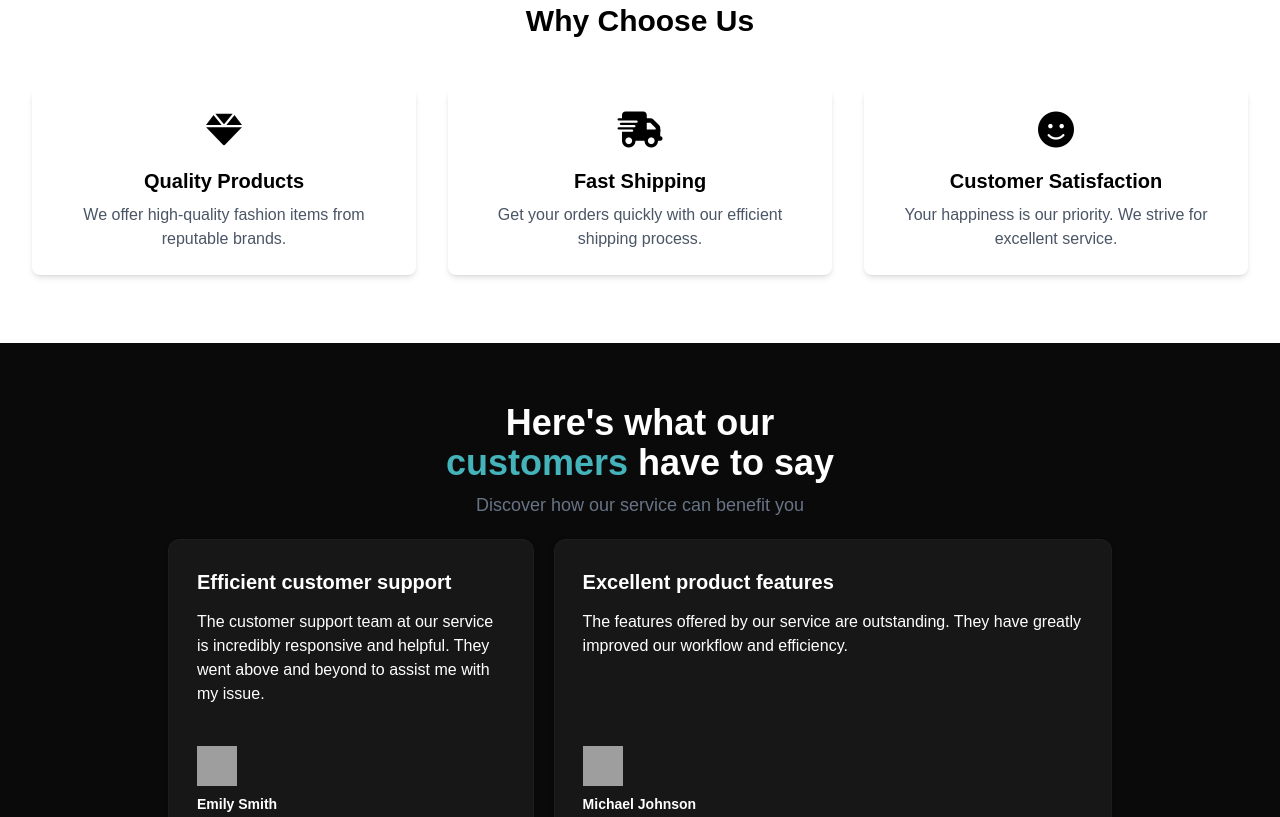
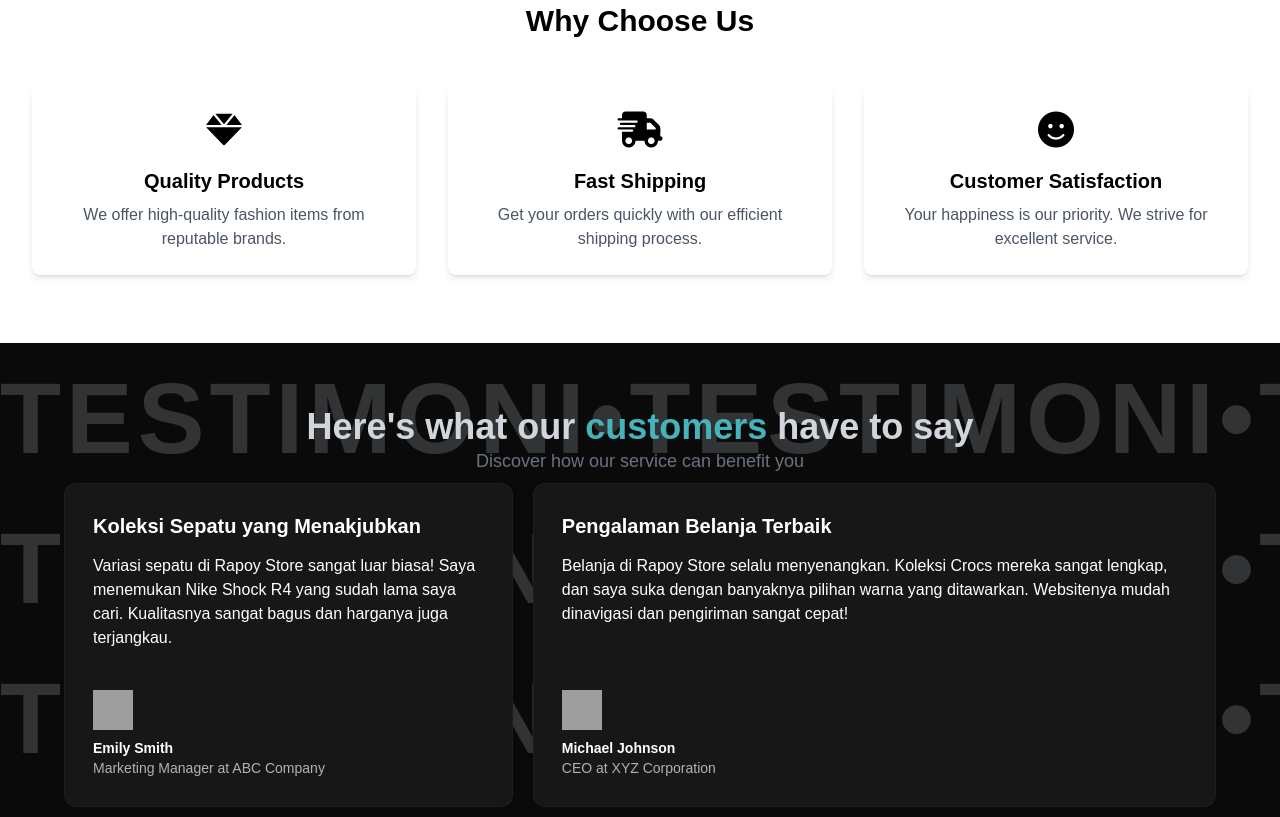
Before and after one commit to Hizkia-Dustin/Rapoystore, a plain HTML site: page homepage/index.html in a window 1280 px wide. Shown: the part 1983-2800 px from the top of the page. Drawn offline with nearby package versions, Linux system fonts and the light colour scheme; grey boxes are pictures that could not be loaded; a web font is replaced by a local one.

Commit message:
Update index.html

```diff
--- a/homepage/index.html
+++ b/homepage/index.html
@@ -65,7 +65,7 @@
     </style>
     <title>Rapoy Store</title>
   </head>
-  <body style="overflow-x">
+  <body style="overflow-x:hidden">
 
     <!-- Header Start -->
     <header class="bg-white/30 backdrop-blur-md backdrop-filter fixed w-full z-50 shadow-sm dark:bg-gray-900/30">
@@ -148,7 +148,7 @@
       <div class="absolute inset-0 w-full h-full z-0 pointer-events-none">
         <div class="flex flex-col py-20 justify-between h-full">
           <h3 class="whitespace-nowrap text-[100px] font-bold text-gray-300 tracking-wider select-none w-[400%]" data-direction="left"><span>RAPOY STORE•RAPOY STORE•RAPOY STORE•RAPOY STORE•RAPOY STORE•RAPOY STORE•RAPOY STORE•RAPOY STORE•RAPOY STORE•RAPOY STORE•RAPOY STORE•RAPOY STORE•RAPOY STORE•RAPOY STORE•RAPOY STORE•RAPOY STORE•</span></h3>
-          <h3 class="whitespace-nowrap text-[100px] font-bold text-gray-300 tracking-wider select-none w-[400%]" data-direction="right"><span>RAPOY STORE•RAPOY STORE•RAPOY STORE•RAPOY STORE•RAPOY STORE•RAPOY STORE•RAPOY STORE•RAPOY STORE•RAPOY STORE•RAPOY STORE•RAPOY STORE•RAPOY STORE•RAPOY STORE•RAPOY STORE•RAPOY STORE•RAPOY STORE•RAPOY STORE•</span></h3>
+          <h3 class="whitespace-nowrap text-[100px] font-bold text-gray-300 tracking-wider select-none w-[400%]" data-direction="right"><span>RAPOY STORE•RAPOY STORE•RAPOY STORE•RAPOY STORE•RAPOY STORE•RAPOY STORE•RAPOY STORE•RAPOY STORE•RAPOY STORE•RAPOY STORE•RAPOY STORE•RAPOY STORE•RAPOY STORE•RAPOY STORE•RAPOY STORE•RAPOY STORE•RAPOY STORE•RAPOY STORE•RAPOY STORE•</span></h3>
           <h3 class="whitespace-nowrap text-[100px] font-bold text-gray-300 tracking-wider select-none w-[400%]" data-direction="left"><span>RAPOY STORE•RAPOY STORE•RAPOY STORE•RAPOY STORE•RAPOY STORE•RAPOY STORE•RAPOY STORE•RAPOY STORE•RAPOY STORE•RAPOY STORE•RAPOY STORE•RAPOY STORE•RAPOY STORE•RAPOY STORE•RAPOY STORE•RAPOY STORE•</span></h3>
           <h3 class="whitespace-nowrap text-[100px] font-bold text-gray-300 tracking-wider select-none w-[400%]" data-direction="right"><span>RAPOY STORE•RAPOY STORE•RAPOY STORE•RAPOY STORE•RAPOY STORE•RAPOY STORE•RAPOY STORE•RAPOY STORE•RAPOY STORE•RAPOY STORE•RAPOY STORE•RAPOY STORE•RAPOY STORE•RAPOY STORE•RAPOY STORE•RAPOY STORE•RAPOY STORE•RAPOY STORE•RAPOY STORE•</span></h3>
 
@@ -336,20 +336,35 @@
       </div>
     </section>
 
-    <div class="bg-neutral-950">
-      <section class="max-w-5xl mx-auto w-full px-10 py-10">
-        <div class="flex items-center justify-center flex-col gap-y-2 py-5">
-          <h2 class="text-2xl md:text-3xl lg:text-4xl font-bold max-w-md mx-auto text-center text-white">Here's what our
+    <!-- Testimonials Section -->
+    <div class="bg-neutral-950 py-16 px-4 sm:px-6 md:px-8 relative overflow-hidden">
+      <!-- Background Scrolling Text -->
+      <div class="absolute inset-0 overflow-hidden">
+        <div class="flex flex-col justify-between h-full opacity-20">
+          <h2 class="whitespace-nowrap text-[100px] font-bold text-gray-300 tracking-wider select-none w-[400%] transform skew-y-[6deg]" data-direction="left"><span>TESTIMONI•TESTIMONI•TESTIMONI•TESTIMONI•TESTIMONI•TESTIMONI•TESTIMONI•TESTIMONI•TESTIMONI•TESTIMONI•TESTIMONI•TESTIMONI•TESTIMONI•TESTIMONI•TESTIMONI•TESTIMONI•</span></h2>
+          <h2 class="whitespace-nowrap text-[100px] font-bold text-gray-300 tracking-wider select-none w-[400%] transform skew-y-[6deg]" data-direction="right"><span>TESTIMONI•TESTIMONI•TESTIMONI•TESTIMONI•TESTIMONI•TESTIMONI•TESTIMONI•TESTIMONI•TESTIMONI•TESTIMONI•TESTIMONI•TESTIMONI•TESTIMONI•TESTIMONI•TESTIMONI•TESTIMONI•TESTIMONI•</span></h2>
+          <h2 class="whitespace-nowrap text-[100px] font-bold text-gray-300 tracking-wider select-none w-[400%] transform skew-y-[6deg]" data-direction="left"><span>TESTIMONI•TESTIMONI•TESTIMONI•TESTIMONI•TESTIMONI•TESTIMONI•TESTIMONI•TESTIMONI•TESTIMONI•TESTIMONI•TESTIMONI•TESTIMONI•TESTIMONI•TESTIMONI•TESTIMONI•TESTIMONI•</span></h2>
+          <h2 class="whitespace-nowrap text-[100px] font-bold text-gray-300/20 tracking-wider select-none w-[400%] transform skew-y-[6deg]" data-direction="right"><span>TESTIMONI•TESTIMONI•TESTIMONI•TESTIMONI•TESTIMONI•TESTIMONI•TESTIMONI•TESTIMONI•TESTIMONI•TESTIMONI•TESTIMONI•TESTIMONI•TESTIMONI•TESTIMONI•TESTIMONI•TESTIMONI•TESTIMONI•</span></h2>
+          <h2 class="whitespace-nowrap text-[100px] font-bold text-gray-300 tracking-wider select-none w-[400%] transform skew-y-[6deg]" data-direction="left"><span>TESTIMONI•TESTIMONI•TESTIMONI•TESTIMONI•TESTIMONI•TESTIMONI•TESTIMONI•TESTIMONI•TESTIMONI•TESTIMONI•TESTIMONI•TESTIMONI•TESTIMONI•TESTIMONI•TESTIMONI•TESTIMONI•</span></h2>
+          <h2 class="whitespace-nowrap text-[100px] font-bold text-gray-300 tracking-wider select-none w-[400%] transform skew-y-[6deg]" data-direction="right"><span>TESTIMONI•TESTIMONI•TESTIMONI•TESTIMONI•TESTIMONI•TESTIMONI•TESTIMONI•TESTIMONI•TESTIMONI•TESTIMONI•TESTIMONI•TESTIMONI•TESTIMONI•TESTIMONI•TESTIMONI•TESTIMONI•TESTIMONI•</span></h2>
+          <h2 class="whitespace-nowrap text-[100px] font-bold text-gray-300 tracking-wider select-none w-[400%] transform skew-y-[6deg]" data-direction="left"><span>TESTIMONI•TESTIMONI•TESTIMONI•TESTIMONI•TESTIMONI•TESTIMONI•TESTIMONI•TESTIMONI•TESTIMONI•TESTIMONI•TESTIMONI•TESTIMONI•TESTIMONI•TESTIMONI•TESTIMONI•TESTIMONI•</span></h2>
+          <h2 class="whitespace-nowrap text-[100px] font-bold text-gray-300/20 tracking-wider select-none w-[400%] transform skew-y-[6deg]" data-direction="right"><span>TESTIMONI•TESTIMONI•TESTIMONI•TESTIMONI•TESTIMONI•TESTIMONI•TESTIMONI•TESTIMONI•TESTIMONI•TESTIMONI•TESTIMONI•TESTIMONI•TESTIMONI•TESTIMONI•TESTIMONI•TESTIMONI•TESTIMONI•</span></h2>
+        </div>
+      </div>
+      <!-- Foreground Testimonial Content (Title) -->
+      <div class="relative z-10 max-w-7xl mx-auto px-4 sm:px-6 md:px-8 text-center mb-12">
+        <h2 class="text-2xl md:text-3xl lg:text-4xl font-bold text-gray-300">Here's what our
           <span class="text-[#45B3BA]">customers</span> have to say
         </h2>
-          <p class="text-lg font-medium text-slate-400/70">Discover how our service can benefit you</p>
-        </div>        <div class="grid grid-cols-1 lg:grid-cols-5 gap-5 w-full">
+        <p class="text-lg font-medium text-gray-500">Discover how our service can benefit you</p>
+      </div>
+
+      <div class="relative z-10 max-w-7xl mx-auto px-4 sm:px-6 md:px-8 grid grid-cols-1 lg:grid-cols-5 gap-5 -mt-10">
         <div
           class="border p-7 rounded-xl bg-neutral-900 drop-shadow-md border-neutral-800/50 col-span-2 flex flex-col gap-y-10 justify-between">
           <div class="flex flex-col gap-y-3.5">
-              <p class="font-bold text-xl text-white">Efficient customer support</p>
-              <p class="font-medium text-white">The customer support team at our service is incredibly responsive and
-                helpful. They went above and beyond to assist me with my issue.</p>
+            <p class="font-bold text-xl text-white">Koleksi Sepatu yang Menakjubkan</p>
+            <p class="font-medium text-white">Variasi sepatu di Rapoy Store sangat luar biasa! Saya menemukan Nike Shock R4 yang sudah lama saya cari. Kualitasnya sangat bagus dan harganya juga terjangkau.</p>
           </div>
           <div class="flex flex-col"><img src="https://randomuser.me/api/portraits/women/43.jpg" alt="Emily Smith" class="h-10 w-10">
             <p class="pt-2 text-sm font-semibold text-white">Emily Smith</p>
@@ -359,9 +374,8 @@
         <div
           class="border p-7 rounded-xl bg-neutral-900 drop-shadow-md border-neutral-800/50 col-span-3 flex flex-col gap-y-10 justify-between">
           <div class="flex flex-col gap-y-3.5">
-              <p class="font-bold text-xl text-white">Excellent product features</p>
-              <p class="font-medium text-white">The features offered by our service are outstanding. They have greatly
-                improved our workflow and efficiency.</p>
+            <p class="font-bold text-xl text-white">Pengalaman Belanja Terbaik</p>
+            <p class="font-medium text-white">Belanja di Rapoy Store selalu menyenangkan. Koleksi Crocs mereka sangat lengkap, dan saya suka dengan banyaknya pilihan warna yang ditawarkan. Websitenya mudah dinavigasi dan pengiriman sangat cepat!</p>
           </div>
           <div class="flex flex-col"><img src="https://randomuser.me/api/portraits/men/34.jpg" alt="Michael Johnson" class="h-10 w-10">
             <p class="pt-2 text-sm font-semibold text-white">Michael Johnson</p>
@@ -371,9 +385,8 @@
         <div
           class="border p-7 rounded-xl bg-neutral-900 drop-shadow-md border-neutral-800/50 col-span-3 flex flex-col gap-y-10 justify-between">
           <div class="flex flex-col gap-y-3.5">
-              <p class="font-bold text-xl text-white">Seamless integration process</p>
-              <p class="font-medium text-white">Integrating our systems with our service was smooth and hassle-free. The
-                support team guided us through every step of the process.</p>
+            <p class="font-bold text-xl text-white">Produk Fashion Berkualitas</p>
+            <p class="font-medium text-white">Saya terkesan dengan kualitas pakaian dan sepatu dari Rapoy Store. Pilihan item mereka selalu mengikuti tren terbaru, dan bahan yang digunakan sangat premium. Sekarang ini toko fashion favorit saya!</p>
           </div>
           <div class="flex flex-col"><img src="https://randomuser.me/api/portraits/women/71.jpg" alt="Sarah Brown" class="h-10 w-10">
             <p class="pt-2 text-sm font-semibold text-white">Sarah Brown</p>
@@ -383,9 +396,8 @@
         <div
           class="border p-7 rounded-xl bg-neutral-900 drop-shadow-md border-neutral-800/50 col-span-2 flex flex-col gap-y-10 justify-between">
           <div class="flex flex-col gap-y-3.5">
-              <p class="font-bold text-xl text-white">Reliable service uptime</p>
-              <p class="font-medium text-white">Our service has consistently maintained high uptime, ensuring that our
-                operations run smoothly without any disruptions.</p>
+            <p class="font-bold text-xl text-white">Layanan Pelanggan yang Luar Biasa</p>
+            <p class="font-medium text-white">Tim customer service Rapoy Store sangat membantu. Mereka membantu saya menemukan ukuran dan gaya sepatu yang tepat. Perhatian mereka terhadap detail dan respons yang cepat membuat pengalaman belanja saya menyenangkan.</p>
           </div>
           <div class="flex flex-col"><img src="https://randomuser.me/api/portraits/men/71.jpg" alt="James White" class="h-10 w-10">
             <p class="pt-2 text-sm font-semibold text-white">James White</p>
@@ -393,8 +405,8 @@
           </div>
         </div>
       </div>
-      </section>
     </div>
+
     <!-- Custom Cursor -->
     <div id="custom-cursor" class="hidden md:block"></div>
 
```
Lines whose indentation alone changed are shown as unchanged.
